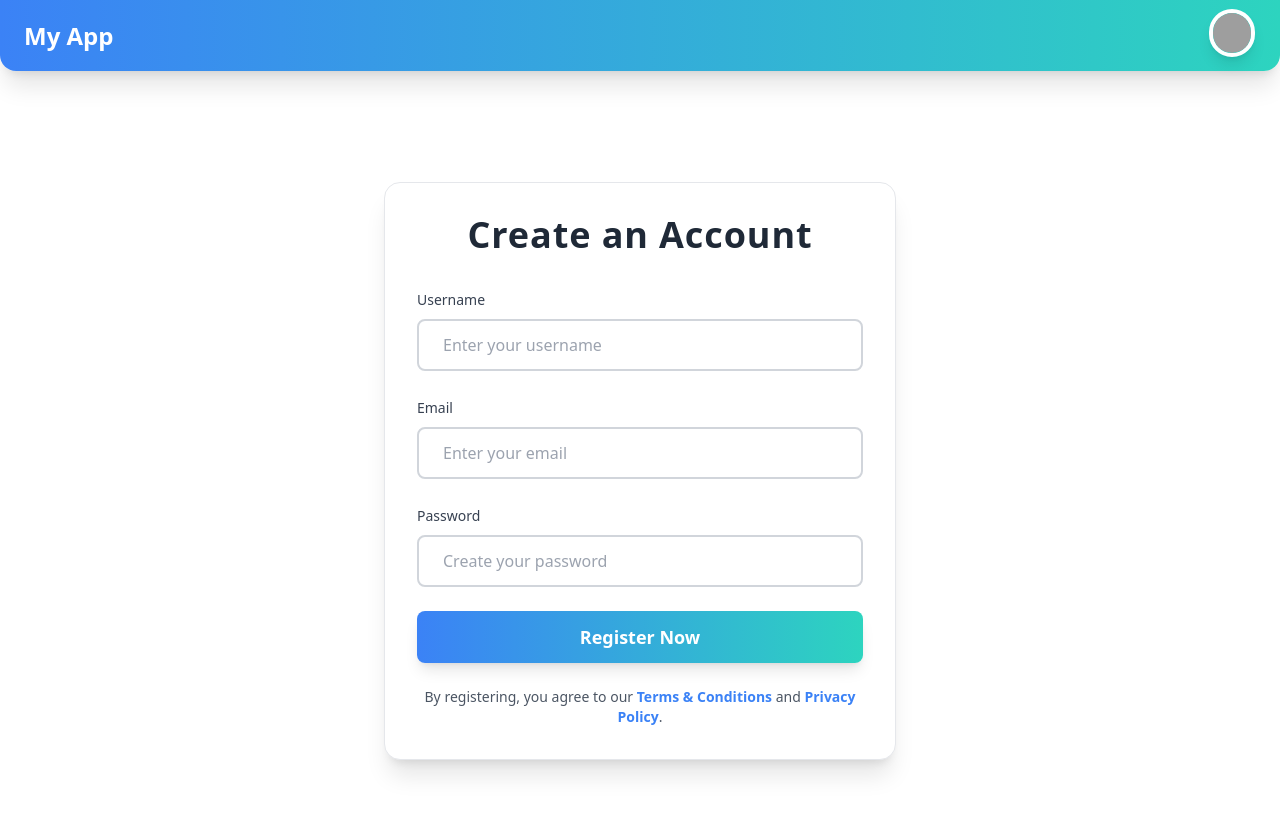
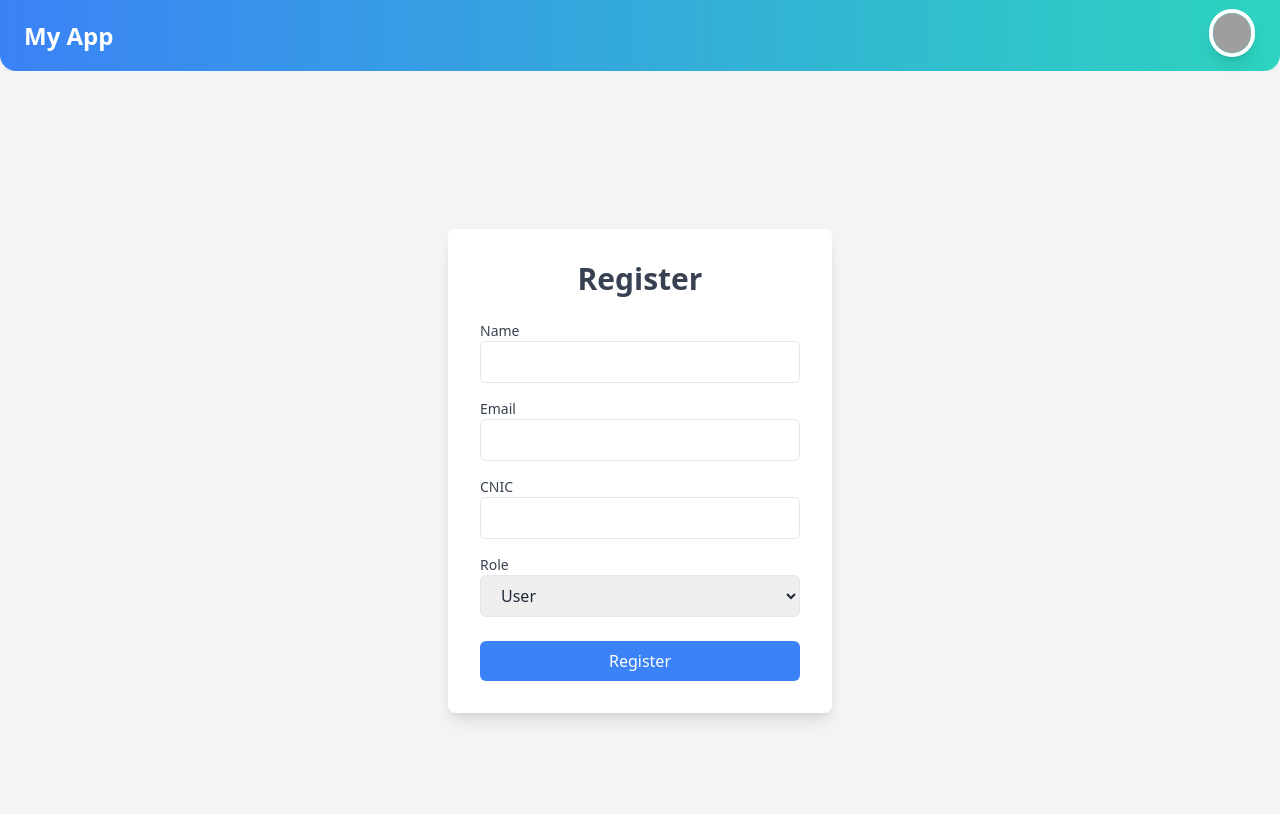
Before and after one commit to Asharkhan468/Final-Hackthon-Frontend, a React (Vite) app: page /Register in a window 1280 px wide. Shown: the top 814 px of the page. Built offline with nearby package versions, Linux system fonts and the light colour scheme; grey boxes are pictures that could not be loaded.

Commit message:
SOME CHANGES

```diff
--- a/src/main.jsx
+++ b/src/main.jsx
@@ -7,6 +7,7 @@ import Login from "./pages/Login.jsx";
 import Dashboard from "./pages/Dashboard.jsx";
 import Logout from "./pages/Logout.jsx";
 import Home from "./pages/Home.jsx";
+import Test from "./pages/Test.jsx";
 import { store } from "../Redux/store/store.js";
 import { Provider } from "react-redux";
 
@@ -35,6 +36,10 @@ const router = createBrowserRouter([
         path: "/Logout",
         element: <Logout />,
       },
+      {
+        path: "/test",
+        element: <Test />,
+      },
     ],
   },
 ]);
--- a/src/pages/Home.jsx
+++ b/src/pages/Home.jsx
@@ -8,7 +8,7 @@ const Home = () => {
     try {
       const token = localStorage.getItem("token"); // Token ko yahan se uthain
       const response = await axios.get(
-        "https://final-hackthon-backend-teal.vercel.app/api/UserPost/post",
+        "https://final-hackthon-frontend.vercel.app/api/UserPost/post",
         {
           headers: {
             Authorization: `Bearer ${token}`, // Authorization header add karein
--- a/src/pages/Login.jsx
+++ b/src/pages/Login.jsx
@@ -20,7 +20,7 @@ const Login = () => {
     try {
       setLoading(true);
       const response = await axios.post(
-        "https://final-hackthon-backend-teal.vercel.app/api/user/login",
+        "https://final-hackthon-frontend.vercel.app/api/user/login",
         data,
         { withCredentials: true }
       );
--- a/src/pages/Logout.jsx
+++ b/src/pages/Logout.jsx
@@ -6,7 +6,7 @@ const Logout = () => {
 
   const logout = async () => {
     try {
-      const response = await axios.post("http://localhost:3000/api/users/logout");
+      const response = await axios.post("https://final-hackthon-frontend.vercel.app/api/users/logout");
       console.log(response);
 
 
--- a/src/pages/Register.jsx
+++ b/src/pages/Register.jsx
@@ -1,127 +1,248 @@
-import axios from "axios";
-import { useForm } from "react-hook-form";
+// import axios from "axios";
+// import { useForm } from "react-hook-form";
 
-const Register = () => {
-  const {
-    register,
-    handleSubmit,
-    formState: { errors },
-  } = useForm();
+// const Register = () => {
+//   const {
+//     register,
+//     handleSubmit,
+//     formState: { errors },
+//   } = useForm();
 
-  const submissions = async (data) => {
-    const formData = new FormData();
-    formData.append("name", data.name);
-    formData.append("email", data.email);
-    formData.append("password", data.password);
+//   const submissions = async (data) => {
+//     const formData = new FormData();
+//     formData.append("name", data.name);
+//     formData.append("email", data.email);
+//     formData.append("password", data.password);
+
+//     try {
+//       const response = await axios.post(
+//         "https://final-hackthon-frontend.vercel.app/api/user/register",
+//         formData,
+//         {
+//           headers: {
+//             "Content-Type": "multipart/form-data",
+//           },
+//         }
+//       );
+//       console.log("User registered successfully:", response.data);
+//     } catch (error) {
+//       console.error("Error registering user:", error);
+//       if (error.response) {
+//         console.error("API response error:", error.response.data);
+//       } else if (error.request) {
+//         console.error("Network error: No response received", error.request);
+//       } else {
+//         console.error("Error:", error.message);
+//       }
+//     }
+//   };
+
+//   return (
+//     <>
+//      <div className="flex justify-center items-center min-h-screen p-6">
+//     <form
+//       className="bg-white rounded-2xl shadow-xl p-8 w-full max-w-lg space-y-6 border border-gray-200 max-h-screen"
+//       onSubmit={handleSubmit(submissions)}
+//     >
+//       <h1 className="text-4xl font-extrabold text-center text-gray-800 mb-8 tracking-wide animate__animated animate__zoomIn">
+//         Create an Account
+//       </h1>
+
+//       {/* Name Input */}
+//       <div className="space-y-2">
+//         <label className="text-sm font-medium text-gray-700" htmlFor="name">
+//           Username
+//         </label>
+//         <input
+//           className="w-full px-6 py-3 rounded-lg border-2 border-gray-300 focus:ring-2 focus:ring-blue-500 focus:outline-none transition duration-300 ease-in-out transform hover:scale-105"
+//           {...register("name", { required: "Name is required" })}
+//           type="text"
+//           id="name"
+//           placeholder="Enter your username"
+//         />
+//         {errors.name && (
+//           <p className="text-red-500 text-sm mt-1">{errors.name.message}</p>
+//         )}
+//       </div>
+
+//       {/* Email Input */}
+//       <div className="space-y-2">
+//         <label className="text-sm font-medium text-gray-700" htmlFor="email">
+//           Email
+//         </label>
+//         <input
+//           className="w-full px-6 py-3 rounded-lg border-2 border-gray-300 focus:ring-2 focus:ring-blue-500 focus:outline-none transition duration-300 ease-in-out transform hover:scale-105"
+//           {...register("email", { required: "Email is required" })}
+//           type="email"
+//           id="email"
+//           placeholder="Enter your email"
+//         />
+//         {errors.email && (
+//           <p className="text-red-500 text-sm mt-1">{errors.email.message}</p>
+//         )}
+//       </div>
+
+//       {/* Password Input */}
+//       <div className="space-y-2">
+//         <label className="text-sm font-medium text-gray-700" htmlFor="password">
+//           Password
+//         </label>
+//         <input
+//           className="w-full px-6 py-3 rounded-lg border-2 border-gray-300 focus:ring-2 focus:ring-blue-500 focus:outline-none transition duration-300 ease-in-out transform hover:scale-105"
+//           {...register("password", { required: "Password is required" })}
+//           type="password"
+//           id="password"
+//           placeholder="Create your password"
+//         />
+//         {errors.password && (
+//           <p className="text-red-500 text-sm mt-1">{errors.password.message}</p>
+//         )}
+//       </div>
+
+//       {/* Submit Button */}
+//       <button
+//         className="w-full py-3 rounded-lg bg-gradient-to-r from-blue-500 to-teal-400 text-lg text-white font-semibold shadow-lg hover:scale-105 transition duration-300 ease-in-out hover:shadow-xl focus:outline-none"
+//         type="submit"
+//       >
+//         Register Now
+//       </button>
+
+//       {/* Terms and Conditions */}
+//       <p className="text-center text-sm text-gray-600 mt-6">
+//         By registering, you agree to our{" "}
+//         <a href="#" className="text-blue-500 hover:text-blue-700 font-semibold">
+//           Terms & Conditions
+//         </a> and{" "}
+//         <a href="#" className="text-blue-500 hover:text-blue-700 font-semibold">
+//           Privacy Policy
+//         </a>.
+//       </p>
+//     </form>
+//   </div>
+
+//     </>
+//   );
+// };
+
+// export default Register;
+
+
+
+
+
+
+import React, { useState } from 'react';
+import axios from 'axios';
+
+const RegisterForm = () => {
+  const [formData, setFormData] = useState({
+    name: '',
+    email: '',
+    cnic: '',
+    role: 'user',
+  });
+  const [loading, setLoading] = useState(false);
+  const [error, setError] = useState('');
+  const [success, setSuccess] = useState('');
+
+  const handleChange = (e) => {
+    const { name, value } = e.target;
+    setFormData({
+      ...formData,
+      [name]: value,
+    });
+  };
+
+  const handleSubmit = async (e) => {
+    e.preventDefault();
+    setLoading(true);
+    setError('');
+    setSuccess('');
 
     try {
-      const response = await axios.post(
-        "https://final-hackthon-backend-teal.vercel.app/api/user/register",
-        formData,
-        {
-          headers: {
-            "Content-Type": "multipart/form-data",
-          },
-        }
-      );
-      console.log("User registered successfully:", response.data);
-    } catch (error) {
-      console.error("Error registering user:", error);
-      if (error.response) {
-        console.error("API response error:", error.response.data);
-      } else if (error.request) {
-        console.error("Network error: No response received", error.request);
-      } else {
-        console.error("Error:", error.message);
-      }
+      const response = await axios.post('/api/register', formData);
+      setSuccess(response.data.message);
+      setFormData({ name: '', email: '', cnic: '', role: 'user' });
+    } catch (err) {
+      setError(err.response.data.message || 'Registration failed. Try again.');
+    } finally {
+      setLoading(false);
     }
   };
 
   return (
-    <>
-     <div className="flex justify-center items-center min-h-screen p-6">
-    <form
-      className="bg-white rounded-2xl shadow-xl p-8 w-full max-w-lg space-y-6 border border-gray-200 max-h-screen"
-      onSubmit={handleSubmit(submissions)}
-    >
-      <h1 className="text-4xl font-extrabold text-center text-gray-800 mb-8 tracking-wide animate__animated animate__zoomIn">
-        Create an Account
-      </h1>
+    <div className="flex justify-center items-center min-h-screen bg-gray-100">
+      <div className="bg-white p-8 rounded-lg shadow-lg w-full sm:w-96">
+        <h2 className="text-3xl font-semibold text-center text-gray-700 mb-6">Register</h2>
 
-      {/* Name Input */}
-      <div className="space-y-2">
-        <label className="text-sm font-medium text-gray-700" htmlFor="name">
-          Username
-        </label>
+        {error && <div className="text-red-500 text-center mb-4">{error}</div>}
+        {success && <div className="text-green-500 text-center mb-4">{success}</div>}
+
+        <form onSubmit={handleSubmit}>
+          <div className="mb-4">
+            <label htmlFor="name" className="block text-sm font-medium text-gray-700">Name</label>
             <input
-          className="w-full px-6 py-3 rounded-lg border-2 border-gray-300 focus:ring-2 focus:ring-blue-500 focus:outline-none transition duration-300 ease-in-out transform hover:scale-105"
-          {...register("name", { required: "Name is required" })}
               type="text"
               id="name"
-          placeholder="Enter your username"
+              name="name"
+              value={formData.name}
+              onChange={handleChange}
+              required
+              className="w-full px-4 py-2 border rounded-md focus:outline-none focus:ring-2 focus:ring-blue-500"
             />
-        {errors.name && (
-          <p className="text-red-500 text-sm mt-1">{errors.name.message}</p>
-        )}
           </div>
 
-      {/* Email Input */}
-      <div className="space-y-2">
-        <label className="text-sm font-medium text-gray-700" htmlFor="email">
-          Email
-        </label>
+          <div className="mb-4">
+            <label htmlFor="email" className="block text-sm font-medium text-gray-700">Email</label>
             <input
-          className="w-full px-6 py-3 rounded-lg border-2 border-gray-300 focus:ring-2 focus:ring-blue-500 focus:outline-none transition duration-300 ease-in-out transform hover:scale-105"
-          {...register("email", { required: "Email is required" })}
               type="email"
               id="email"
-          placeholder="Enter your email"
+              name="email"
+              value={formData.email}
+              onChange={handleChange}
+              required
+              className="w-full px-4 py-2 border rounded-md focus:outline-none focus:ring-2 focus:ring-blue-500"
             />
-        {errors.email && (
-          <p className="text-red-500 text-sm mt-1">{errors.email.message}</p>
-        )}
           </div>
 
-      {/* Password Input */}
-      <div className="space-y-2">
-        <label className="text-sm font-medium text-gray-700" htmlFor="password">
-          Password
-        </label>
+          <div className="mb-4">
+            <label htmlFor="cnic" className="block text-sm font-medium text-gray-700">CNIC</label>
             <input
-          className="w-full px-6 py-3 rounded-lg border-2 border-gray-300 focus:ring-2 focus:ring-blue-500 focus:outline-none transition duration-300 ease-in-out transform hover:scale-105"
-          {...register("password", { required: "Password is required" })}
-          type="password"
-          id="password"
-          placeholder="Create your password"
+              type="text"
+              id="cnic"
+              name="cnic"
+              value={formData.cnic}
+              onChange={handleChange}
+              required
+              className="w-full px-4 py-2 border rounded-md focus:outline-none focus:ring-2 focus:ring-blue-500"
             />
-        {errors.password && (
-          <p className="text-red-500 text-sm mt-1">{errors.password.message}</p>
-        )}
           </div>
 
-      {/* Submit Button */}
+          <div className="mb-6">
+            <label htmlFor="role" className="block text-sm font-medium text-gray-700">Role</label>
+            <select
+              id="role"
+              name="role"
+              value={formData.role}
+              onChange={handleChange}
+              className="w-full px-4 py-2 border rounded-md focus:outline-none focus:ring-2 focus:ring-blue-500"
+            >
+              <option value="user">User</option>
+              <option value="admin">Admin</option>
+            </select>
+          </div>
+
           <button
-        className="w-full py-3 rounded-lg bg-gradient-to-r from-blue-500 to-teal-400 text-lg text-white font-semibold shadow-lg hover:scale-105 transition duration-300 ease-in-out hover:shadow-xl focus:outline-none"
             type="submit"
+            disabled={loading}
+            className={`w-full px-4 py-2 text-white bg-blue-500 rounded-md focus:outline-none focus:ring-2 focus:ring-blue-500 ${loading && 'opacity-50'}`}
           >
-        Register Now
+            {loading ? 'Registering...' : 'Register'}
           </button>
-
-      {/* Terms and Conditions */}
-      <p className="text-center text-sm text-gray-600 mt-6">
-        By registering, you agree to our{" "}
-        <a href="#" className="text-blue-500 hover:text-blue-700 font-semibold">
-          Terms & Conditions
-        </a> and{" "}
-        <a href="#" className="text-blue-500 hover:text-blue-700 font-semibold">
-          Privacy Policy
-        </a>.
-      </p>
         </form>
       </div>
-
-    </>
+    </div>
   );
 };
 
-export default Register;
+export default RegisterForm;
```
Also changed, not shown: src/pages/Dashboard.jsx (+95 -146 lines), src/pages/Test.jsx (added, +76 -0 lines). Lines whose indentation alone changed are shown as unchanged.
